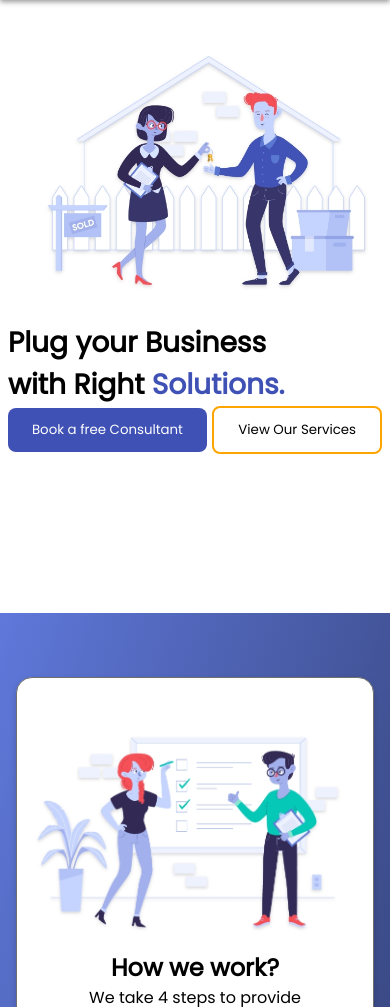
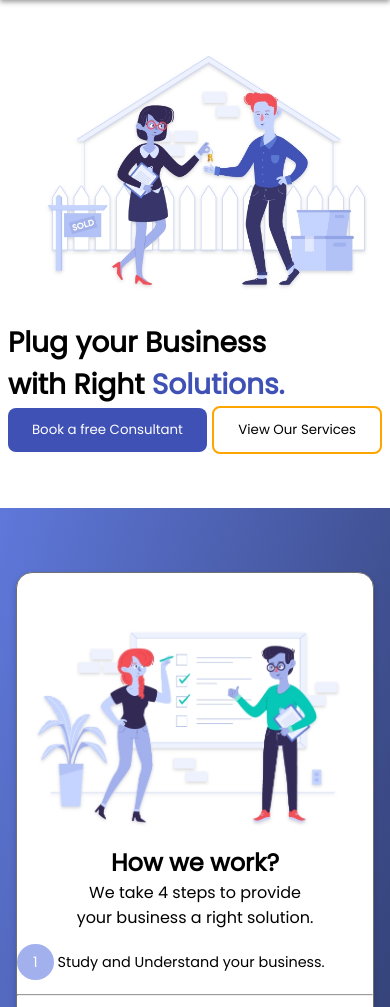
Before and after one commit to softles/web_bt, a plain HTML site: page index.html in a window 390 px wide. Shown: the part 62-1069 px from the top of the page. Drawn offline with Linux system fonts and the light colour scheme.

Commit message:
Corrected height error in first two sections in home page.

```diff
--- a/style.scss
+++ b/style.scss
@@ -11,7 +11,7 @@ body{
     header {
         background-color: #fff;
         position: relative;
-        height: 95vh;
+        height: 674px;
 
         nav {
             display: flex;
@@ -160,7 +160,7 @@ body{
 
 
             .how_we_work_section {
-                height: 70vh;
+                height: 500px;
                 display: flex;
                 justify-content: space-between;
                 background-color: #fff;
@@ -560,7 +560,7 @@ body{
 
 @media screen and (max-width: 1388px) {
     body main .how_we_work_back .how_we_work_section {
-        height: 65vh;
+        height: 460px;
     }
 
     body main .how_we_work_back .how_we_work_section .how_we_work_section_steps h2 {
@@ -600,7 +600,7 @@ body{
 @media screen and (max-width: 1164px) {
 
     body header {
-        height: 74vh;
+        height: 525px;
     }
 
     body header .home_sec_first .plug_your_business_sec {
@@ -626,7 +626,7 @@ body{
 
 @media screen and (max-width: 1144px) {
     body main .how_we_work_back .how_we_work_section {
-        height: 62vh;
+        height: 440px;
     }
 
     body main .how_we_work_back .how_we_work_section .how_we_work_section_image img {
@@ -636,7 +636,7 @@ body{
 
 @media screen and (max-width: 1080px) {
     body main .how_we_work_back .how_we_work_section {
-        height: 60vh;
+        height: 425px;
     }
 
     body main .how_we_work_back .how_we_work_section .how_we_work_section_image img {
@@ -734,7 +734,7 @@ body{
     }
 
     body header {
-        height: 100vh;
+        height: 710px;
     }
 
     body header .home_sec_first {
@@ -765,7 +765,7 @@ body{
     }
 
     body main .how_we_work_back .how_we_work_section {
-        height: 110vh;
+        height: 780px;
         justify-content: unset;
         flex-direction: column;
         align-items: center;
@@ -870,7 +870,7 @@ body{
     }
 
     body main .how_we_work_back .how_we_work_section {
-        height: 92vh;
+        height: 625px;
     }
 
     body main .how_we_work_back .how_we_work_section .how_we_work_section_image img {
@@ -900,7 +900,7 @@ body{
 
 @media screen and (max-width: 440px) {
     body header {
-        height: 80vh;
+        height: 570px;
     }
 
     body main section {
@@ -974,7 +974,7 @@ body{
     }
 
     body header {
-        height: 73vh;
+        height: 520px;
     }
 
     body header .home_sec_first .header_image img {
@@ -996,7 +996,7 @@ body{
 
 @media screen and (max-width: 320px) {
     body header {
-        height: 68vh;
+        height: 480px;
     }
 
     body header .home_sec_first .header_image img {
@@ -1009,7 +1009,7 @@ body{
     }
 
     body main .how_we_work_back .how_we_work_section {
-        height: 82vh;
+        height: 580px;
     }
 
     body main .how_we_work_back .how_we_work_section .how_we_work_section_image img {
```
Also changed, not shown: style.css, 1 other file.
